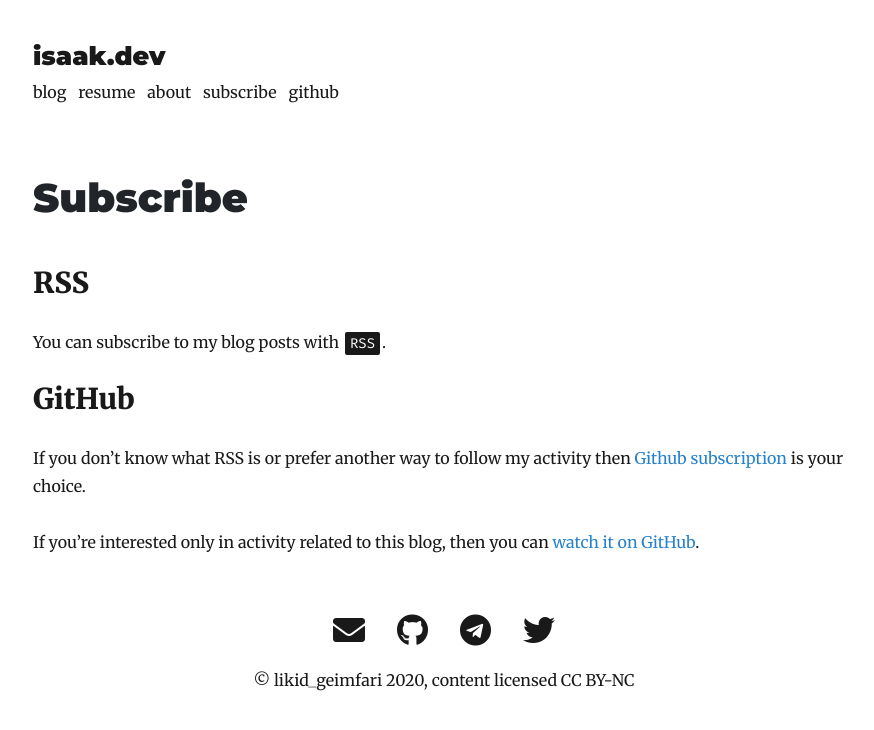
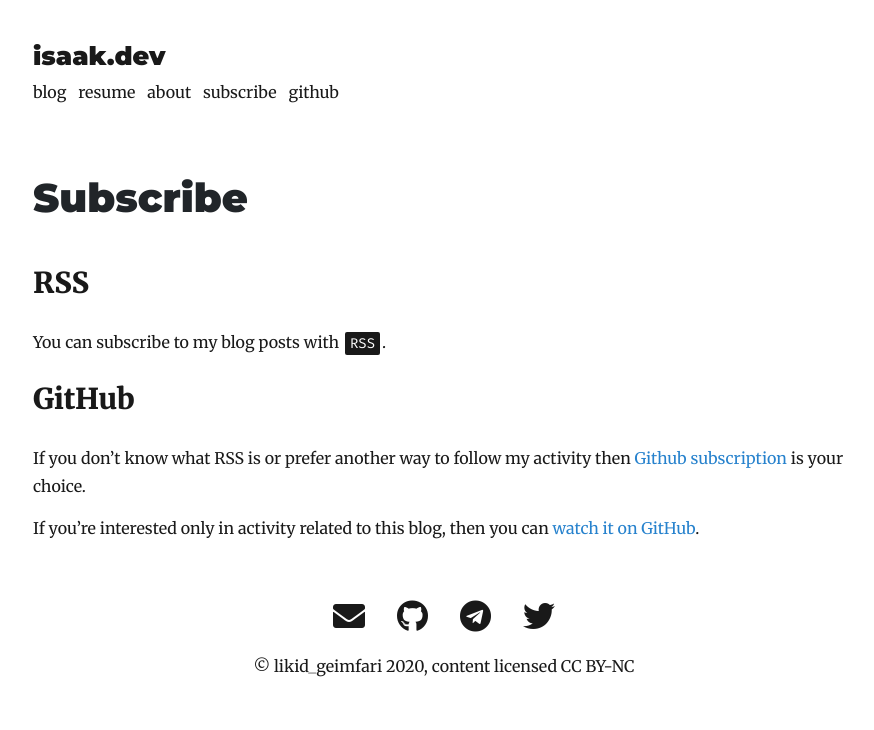
Before and after one commit to lk-geimfari/lk-geimfari.github.io, a Jekyll site: the page built from _pages/subscribe.md, in a window 1280 px wide. Shown: the top 730 px of the page, without its empty margins (196-1070 px from the left). Built offline with Jekyll 4.4.1, drawn with Linux system fonts in a browser that asks for light colours; nearby versions of some CDN libraries.

Commit message:
Fix margin for p

```diff
--- a/assets/css/custom.css
+++ b/assets/css/custom.css
@@ -178,7 +178,7 @@ article .title {
 
 .content p {
     padding: 0;
-    margin: 0 0 1.75rem;
+    margin: 0 0 0.85rem;
     line-height: inherit;
 }
 
```
